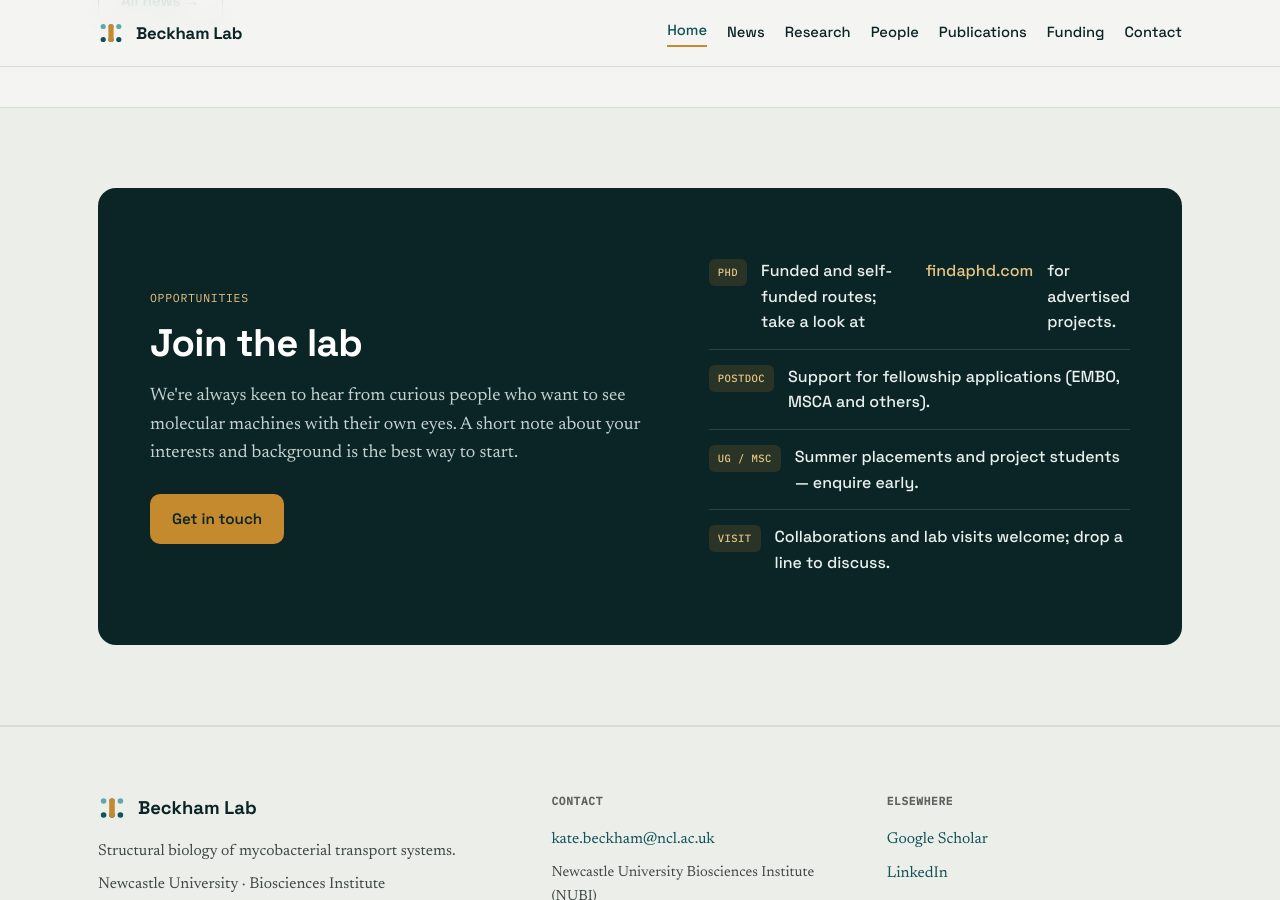
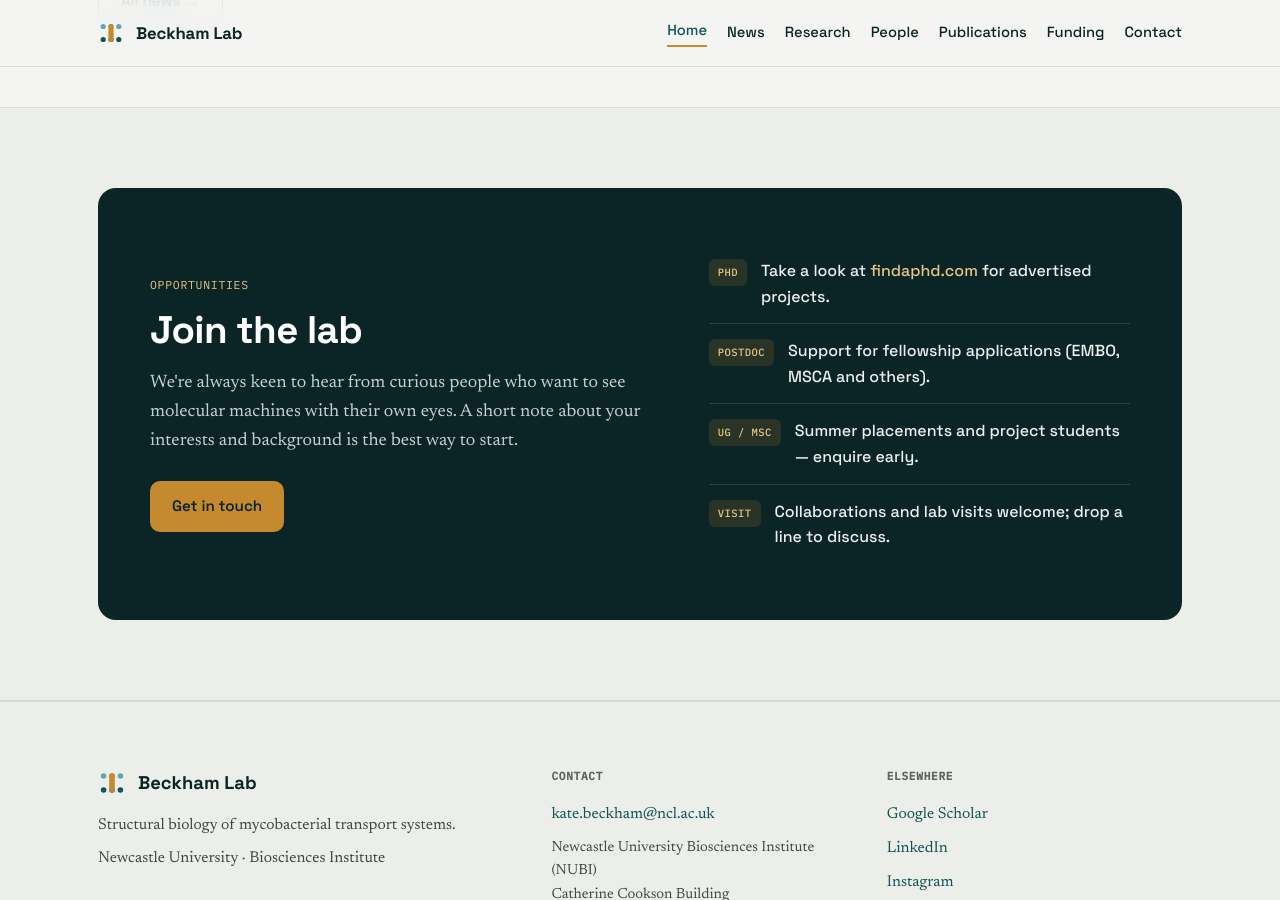
Before and after one commit to beckham-lab-newcastle/beckham-lab-newcastle.github.io, a Jekyll site: the page built from index.html, in a window 1280 px wide and 900 px high, scrolled down 2231 px. Built offline with Jekyll 4.4.1, drawn with Linux system fonts in a browser that asks for light colours.

Commit message:
Fix PhD list item spacing and simplify copy

```diff
--- a/index.html
+++ b/index.html
@@ -224,7 +224,7 @@ layout: default
         </div>
       </div>
       <ul class="join-list">
-        <li><span class="who">PhD</span> Funded and self-funded routes; take a look at <a href="https://www.findaphd.com" target="_blank" rel="noopener" style="color:var(--gold-soft)">findaphd.com</a> for advertised projects.</li>
+        <li><span class="who">PhD</span><span>Take a look at <a href="https://www.findaphd.com" target="_blank" rel="noopener" style="color:var(--gold-soft)">findaphd.com</a> for advertised projects.</span></li>
         <li><span class="who">Postdoc</span> Support for fellowship applications (EMBO, MSCA and others).</li>
         <li><span class="who">UG / MSc</span> Summer placements and project students — enquire early.</li>
         <li><span class="who">Visit</span> Collaborations and lab visits welcome; drop a line to discuss.</li>
```
